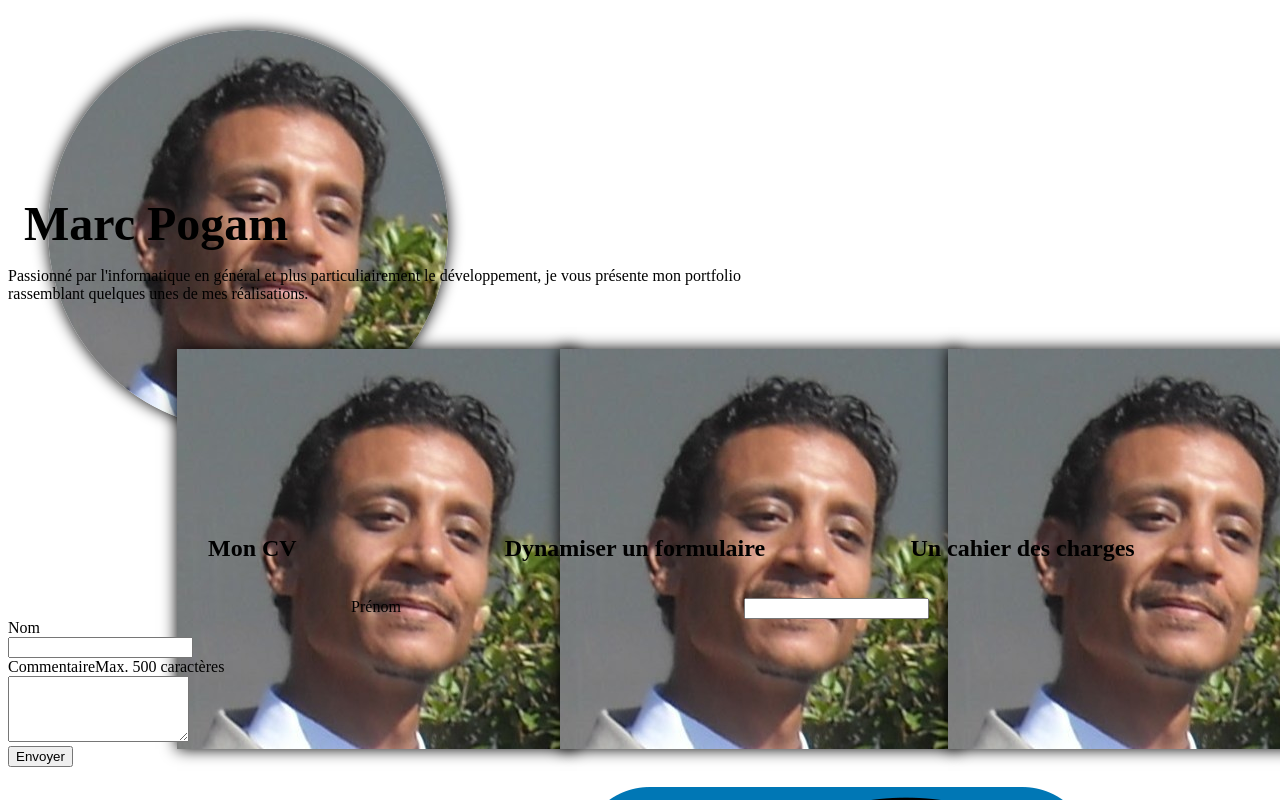
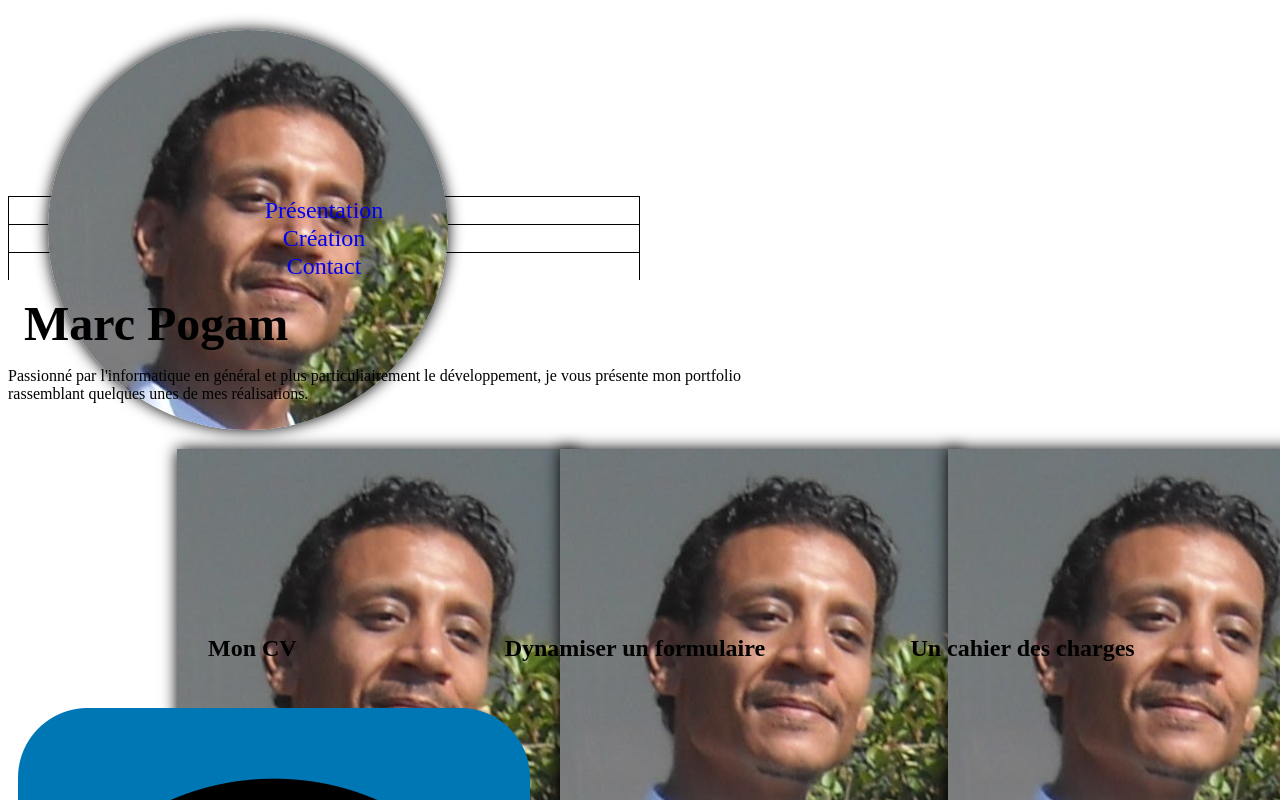
Before and after one commit to cramagop/portfolio, a Vue app: page / in a window 1280 px wide. Shown: the top 800 px of the page. Built offline with nearby package versions, Linux system fonts and the light colour scheme; the HTML template or start-up script is replaced by a standard one.

Commit message:
header done

```diff
--- a/src/App.vue
+++ b/src/App.vue
@@ -1,25 +1,36 @@
 <script setup>
-import { RouterView } from 'vue-router'
+    import { RouterView } from 'vue-router'
 </script>
 
 <template>
     <header class="col-flex-wrap-center">
         <figure class="photo-profile">
-            <a href="/">
+            <a href="/#main">
                 <img class="photo-profile__img"
                     src="./assets/pictures/photo_profile_mpo.jpg"
                     title="Photo profile Marc POGAM"
                     alt="La photo de Marc POGAM">
             </a>
         </figure>
+        <nav class="row-flex-wrap-center">
+            <div class="menu-item">
+                <a id="prez_link" href="#prez" class="menu-item-link">Présentation</a>
+            </div>
+            <div class="menu-item">
+                <a id="creation_link" href="#creation" class="menu-item-link">Création</a>
+            </div>
+            <div class="menu-item">
+                <a id="contact_link" href="/" class="menu-item-link">Contact</a>
+            </div>
+        </nav>
     </header>
 
-    <main>
+    <main id="main">
         <RouterView />
     </main>
 
     <footer class="col-flex-wrap-center">
-        <div class="footer__icons">
+        <div class="row-flex-wrap-center footer__icons">
             <figure class="footer__icon">
                 <a href="https://www.linkedin.com/in/marc-pogam-03b046168" target="_blank">
                 <img src="./assets/icons/linkedin.png"
@@ -28,7 +39,7 @@ import { RouterView } from 'vue-router'
                 </a>
             </figure>
             <figure class="footer__icon">
-                <a href="https://www.linkedin.com/in/marc-pogam-03b046168" target="_blank">
+                <a href="https://github.com/cramagop/" target="_blank">
                 <img src="./assets/icons/github.png"
                     title="Vers mon github"
                     alt="Lien vers le GitHub de Marc POGAM">
@@ -40,6 +51,23 @@ import { RouterView } from 'vue-router'
 </template>
 
 <style scoped>
+    nav {
+        width: 50%;
+        justify-content: space-around;
+    }
+    .menu-item {
+        display: flex;
+        flex: 33%;
+        justify-content: center;
+        border-top: solid 1px black;
+        border-left: solid 1px black;
+        border-right: solid 1px black;
+    }
+
+    .menu-item-link {
+        text-decoration: none;
+        font-size: 1.5rem;
+    }
     .photo-profile {
         width: 150px;
         height: 150px;
@@ -52,18 +80,14 @@ import { RouterView } from 'vue-router'
     }
 
     .footer__icons {
-      display: flex;
-      flex-direction: row;
-      flex-wrap: wrap;
-      justify-content: center;
       margin-top: 10px;
    }
+
     .footer__icon {
         width: 50px;
         height: 50px;
         margin: 10px;
     }
-
     .footer__icon img:hover {
         opacity: 0.5;
     }
--- a/src/assets/css/style.css
+++ b/src/assets/css/style.css
@@ -6,7 +6,7 @@
     font-weight: normal;
   }
 
-@media (min-width: 1024px) {
+
     body {
       display: flex;
       place-items: center;
@@ -29,7 +29,13 @@
         align-items: center;
     }
 
+    .row-flex-wrap-center {
+      display: flex;
+      flex-wrap: wrap;
+      flex-direction: row;
+      align-items: center;
+  }
+
     .text-center {
       text-align: center;
     }
-}
--- a/src/components/TheHomeView.vue
+++ b/src/components/TheHomeView.vue
@@ -1,12 +1,29 @@
+<script setup>
+    const emit = defineEmits(["inFocus", "outFocus"]);
+
+    function onMouseOver(elementID) {
+        emit("inFocus", elementID)
+    };
+
+    function onMouseOut(elementID) {
+        emit("outFocus", elementID)
+    };
+
+</script>
+
 <template>
-    <section class="text-center col-flex-wrap-center">
+    <section @mouseover="onMouseOver('prez')"
+            @mouseout="onMouseOut('prez')"
+            id="prez" class="text-center col-flex-wrap-center">
         <h1 class="presentation-titre">Marc Pogam</h1>
         <p class="presentation-text">
             Passionné par l'informatique en général et plus particuliairement le développement,
             je vous présente mon portfolio rassemblant quelques unes de mes réalisations.
         </p>
     </section>
-    <section class="text-center row-flex-wrap-center">
+    <section @mouseover="onMouseOver('creation')"
+            @mouseout="onMouseOut('creation')"
+            id="creation" class="text-center row-flex-wrap-center">
         <article>
             <figure class="photo-profile">
                 <a href="/">
@@ -40,36 +57,6 @@
             </figure>
             <h2>Un cahier des charges</h2>
         </article>
-    </section>
-    <section>
-        <form action="#" method="POST">
-          <div class="row-flex-wrap-center">
-            <label for="first-name">Prénom</label>
-            <div>
-              <input type="text" name="first-name" id="first-name" autocomplete="given-name">
-            </div>
-          </div>
-          <div>
-            <label for="last-name">Nom</label>
-            <div class="mt-1">
-              <input type="text" name="last-name" id="last-name" autocomplete="family-name">
-            </div>
-          </div>
-          <div>
-            <div>
-              <label for="message">Commentaire</label>
-              <span id="message-max">Max. 500 caractères</span>
-            </div>
-            <div class="mt-1">
-              <textarea id="message" name="message" rows="4" maxlength="500"></textarea>
-            </div>
-          </div>
-          <div>
-            <button type="submit">
-              Envoyer
-            </button>
-          </div>
-        </form>
     </section>
 </template>
 
--- a/src/views/HomeView.vue
+++ b/src/views/HomeView.vue
@@ -1,7 +1,27 @@
 <script setup>
   import TheHomeView from '../components/TheHomeView.vue'
+
+  function parentElementToImpact(childElementID) {
+        switch(childElementID){
+            case 'prez':
+                return document.getElementById('prez_link');
+            case 'creation':
+                return document.getElementById('creation_link');
+            case 'contact':
+                return document.getElementById('contact_link')
+        };
+    };
+
+    function underline(childElementID) {
+        parentElementToImpact(childElementID).style.textDecoration = "underline";
+    }
+
+    function unUnderline(childElementID) {
+        parentElementToImpact(childElementID).style.textDecoration = "none";
+    }
+
 </script>
 
 <template>
-  <TheHomeView />
+  <TheHomeView @in-focus="underline" @out-focus="unUnderline"/>
 </template>
```
